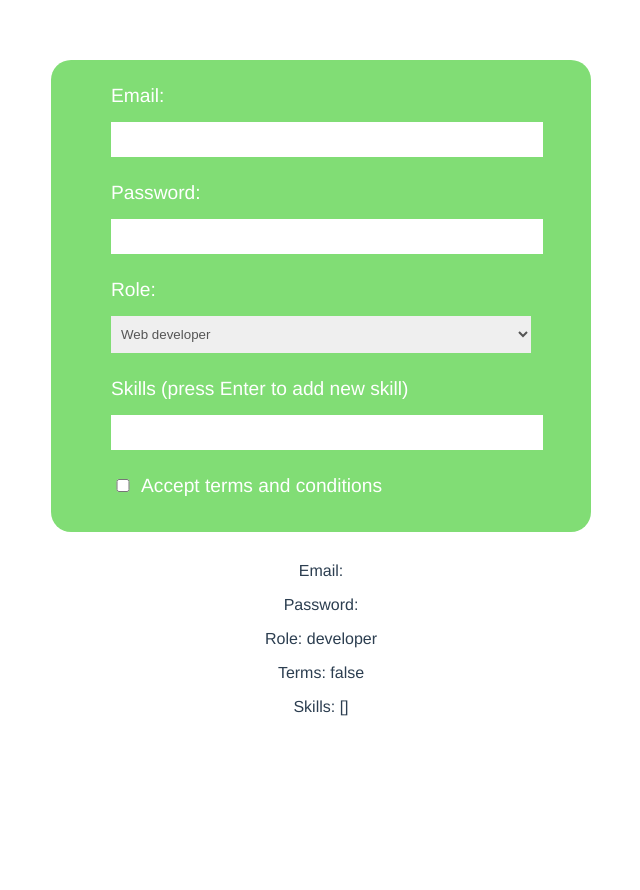
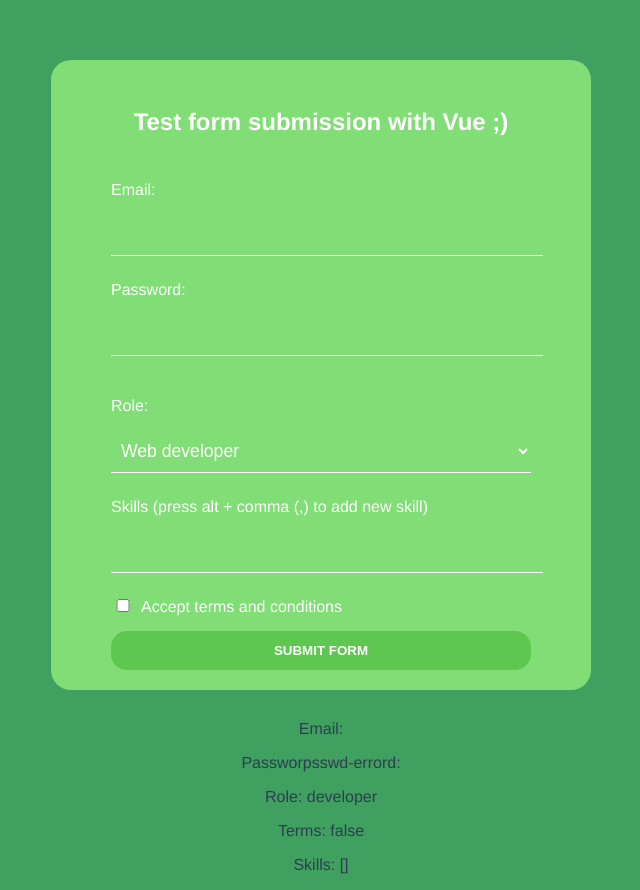
Before and after one commit to Fullfifax/form-submission, a Vue app: page / in a window 1280 px wide. Shown: the whole page, without its empty margins (319-959 px from the left). Before the commit the page ends 800 px from the top, so only its background shows below. Built offline with nearby package versions, Linux system fonts and the light colour scheme.

Commit message:
add submit form simulation

```diff
--- a/src/App.vue
+++ b/src/App.vue
@@ -23,6 +23,7 @@ export default {
   margin-top: 60px;
 }
 body {
+  background-color: rgb(64, 160, 96);
   margin: 0;
 }
 </style>
--- a/src/components/SignupForm.vue
+++ b/src/components/SignupForm.vue
@@ -1,10 +1,12 @@
 <template>
-    <form>
+    <form @submit.prevent="handleSubmit">
+        <h2>Test form submission with Vue ;)</h2>
         <label>Email:</label>
         <input type="email" required v-model="email">
 
         <label>Password:</label>
         <input type="password" required v-model="password">
+        <p v-ipsswd-errorf="passwordError" class="psswd-error">{{ passwordError }}</p>
 
         <label>Role:</label>
         <select v-model="role">
@@ -12,8 +14,8 @@
             <option value="design">Web designer</option>
         </select>
 
-        <label>Skills (press Enter to add new skill)</label>
-        <input type="text" v-model="tempSkill" @keyup="addSkill">
+        <label>Skills (press alt + comma (,) to add new skill)</label>
+        <input type="text" v-model="tempSkill" @keyup.alt="addSkill">
         <div class="pill">
             <p v-for="skill in skills" :key="skills" @click="deleteSkill(skill)">{{ skill }}</p>
         </div>
@@ -23,7 +25,10 @@
             <label>Accept terms and conditions</label>
         </div>
 
-        <!--
+        <div class="submit">
+            <button>Submit form</button>
+        </div>
+        <!--psswd-error
         <div class="names">
             <h2>Who do you prefer ?</h2>
             <div>
@@ -33,7 +38,7 @@
             <div>
                 <input type="checkbox" value="Full" v-model="names">
                 <label>Full</label>
-            </div>
+            </div>psswd-error
             <div>
                 <input type="checkbox" value="Fifax" v-model="names">
                 <label>Fifax</label>
@@ -42,7 +47,7 @@
         -->
     </form>
     <p>Email: {{ email }}</p>
-    <p>Password: {{ password }}</p>
+    <p>Passworpsswd-errord: {{ password }}</p>
     <p>Role: {{ role }}</p>
     <p>Terms: {{ terms }}</p>
     <p>Skills: {{ skills }}</p>
@@ -60,13 +65,14 @@ export default {
             role: 'developer',
             terms: false,
             tempSkill: '',
-            skills: []
+            skills: [],
+            passwordError: ''
             // names: []
         }
     },
     methods: {
         addSkill(e) {
-            if(e.key === 'Enter' && this.tempSkill) {
+            if(e.key === ',' && this.tempSkill) {
                 if(!this.skills.includes(this.tempSkill)) {
                     this.skills.push(this.tempSkill)
                 }
@@ -77,6 +83,18 @@ export default {
             this.skills = this.skills.filter((item) => {
                 return skill !== item
             })
+        },
+        handleSubmit() {
+            this.passwordError = this.password.length > 5 ? '' : 'Password must be at least 6 characters'
+
+            // Tests
+            if(!this.passwordError) {
+                console.log('email: ', this.email)
+                console.log('password: ', this.password)
+                console.log('role: ', this.role)
+                console.log('skills: ', this.skills)
+                console.log('terms: ', this.terms)
+            }
         }
     }
 }
@@ -94,12 +112,15 @@ export default {
     label {
         color: white;
         display: inline-block;
-        font-size: 1.2em;
+        font-size: 1em;
         margin: 25px 0 15px;
     }
     input, select {
+        background-color: #81dd75;
         border: none;
-        color: #555;
+        border-bottom: 1px solid white;
+        color: white;
+        font-size: 1.1em;
         display: block;
         padding: 10px 6px;
         width: 100%;
@@ -121,9 +142,29 @@ export default {
         background-color: white;
         border-radius: 20px;
         color: #81dd75;
+        cursor: pointer;
         font-size: 1em;
         font-weight: bold;
         margin: 1em 1em 0 0;
         padding: 8px 16px;
     }
+    .submit button {
+        background-color: #5dc74f;
+        border: none;
+        border-radius: 16px;
+        color: white;
+        cursor: pointer;
+        font-weight: bold;
+        padding: 12px 16px;
+        text-transform: uppercase;
+        width: 100%;
+    }
+    .psswd-error {
+        color: rgb(221, 75, 75);
+    }
+    form h2 {
+        color: white;
+        padding-top: 2em;
+        text-align: center;
+    }
 </style>
```
Also changed, not shown: forms.png (added).
